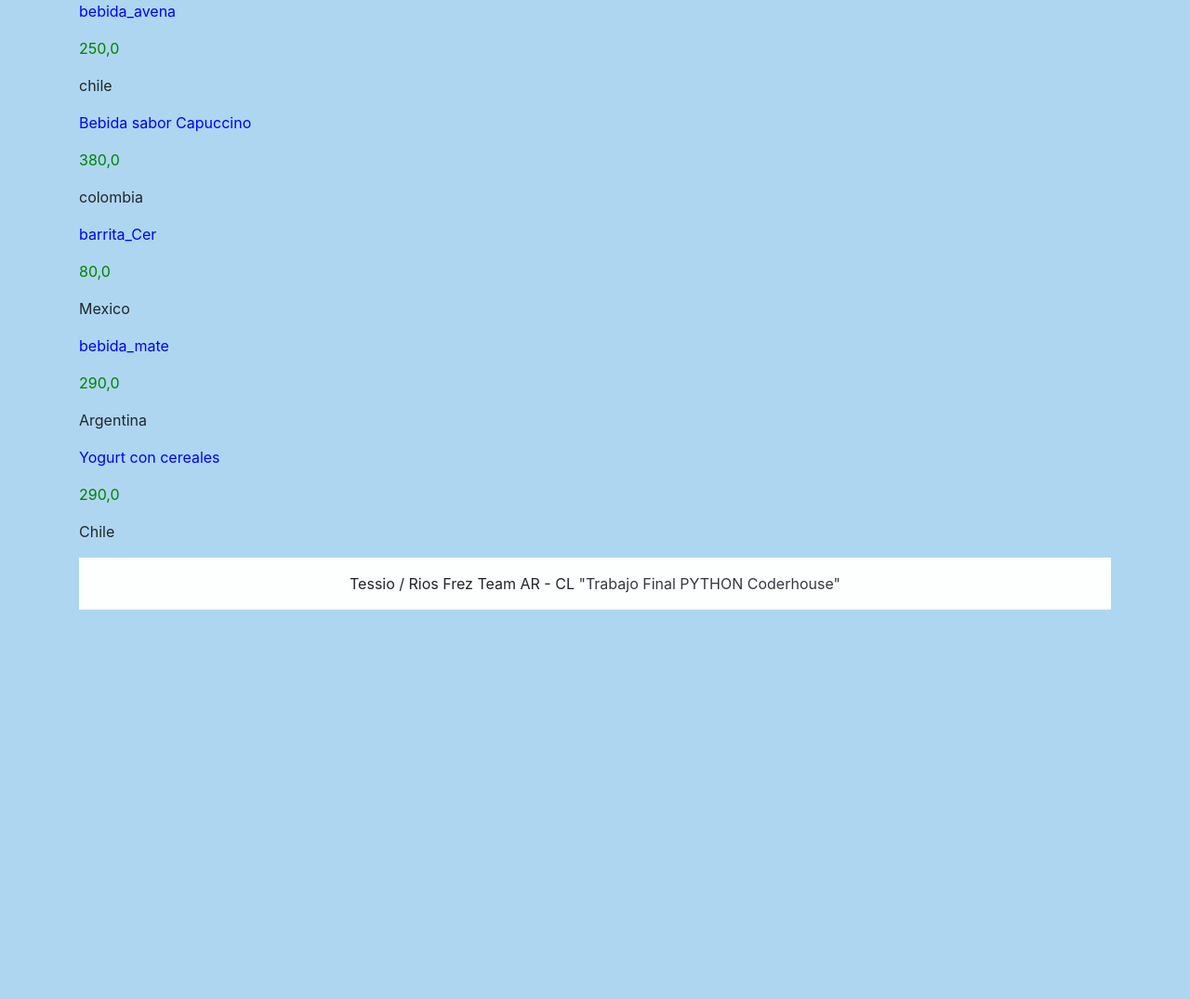
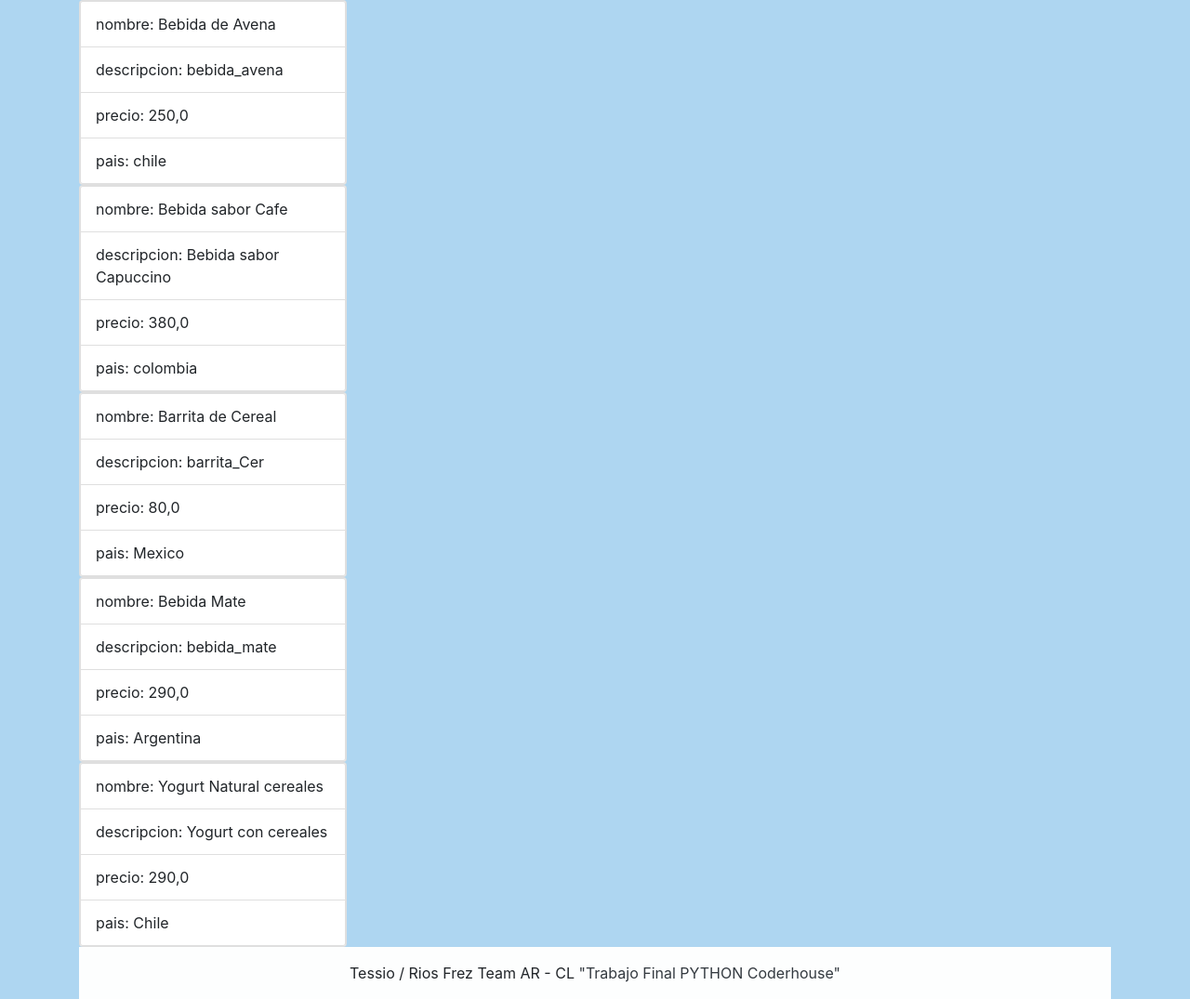
Before and after one commit to joseignaciotessio/Entrega1-Rios-Perez-Tessio, a Django app: page /Healthdrink/ in a window 1280 px wide; the page is wider, and only the part inside the window is pictured. Shown: the part 92-1167 px from the top of that part at 93% size. Before the commit the page ends 748 px from the top of that part, so only its background shows below. Run offline with Django 4.2, Linux system fonts and the light colour scheme; data comes from the database, SQL or seed files in the repository.

Commit message:
Corrijo tablas en NUESTROS PROCUTOS

```diff
--- a/proyecto_final/templates/healthdrink.html
+++ b/proyecto_final/templates/healthdrink.html
@@ -7,10 +7,15 @@
 {% block contenido_que_cambia %}
 
 {% for i in Healthdrink %}
-    <p><a style ="color:blue">{{i.description}} </a><p>
-        <p><a style ="color:green">{{i.price}} </a><p>
-            <p><a>{{i.country}} </a><p>
 
+<div class="card" style="width: 18rem;">
+    <ul class="list-group list-group-light">
+      <li class="list-group-item px-3">nombre: {{i.name}}</li>
+      <li class="list-group-item px-3">descripcion: {{i.description}} </li>
+      <li class="list-group-item px-3">precio: {{i.price}} </li>
+      <li class="list-group-item px-3">pais: {{i.country}} </li>
+    </ul>
+  </div>
 
 {% endfor %}
 
--- a/proyecto_final/templates/search_any_products.html
+++ b/proyecto_final/templates/search_any_products.html
@@ -16,7 +16,7 @@
             <p class="card-text">Descripcion: {{i.description}}</p>
             <p class="card-text">Precio: {{i.price}}</p>
             <p class="card-text">Pais Origen: {{i.country}}</p>
-            <a href="#" class="btn btn-primary">Go somewhere</a>
+
 
 {% endfor %}
 
```
